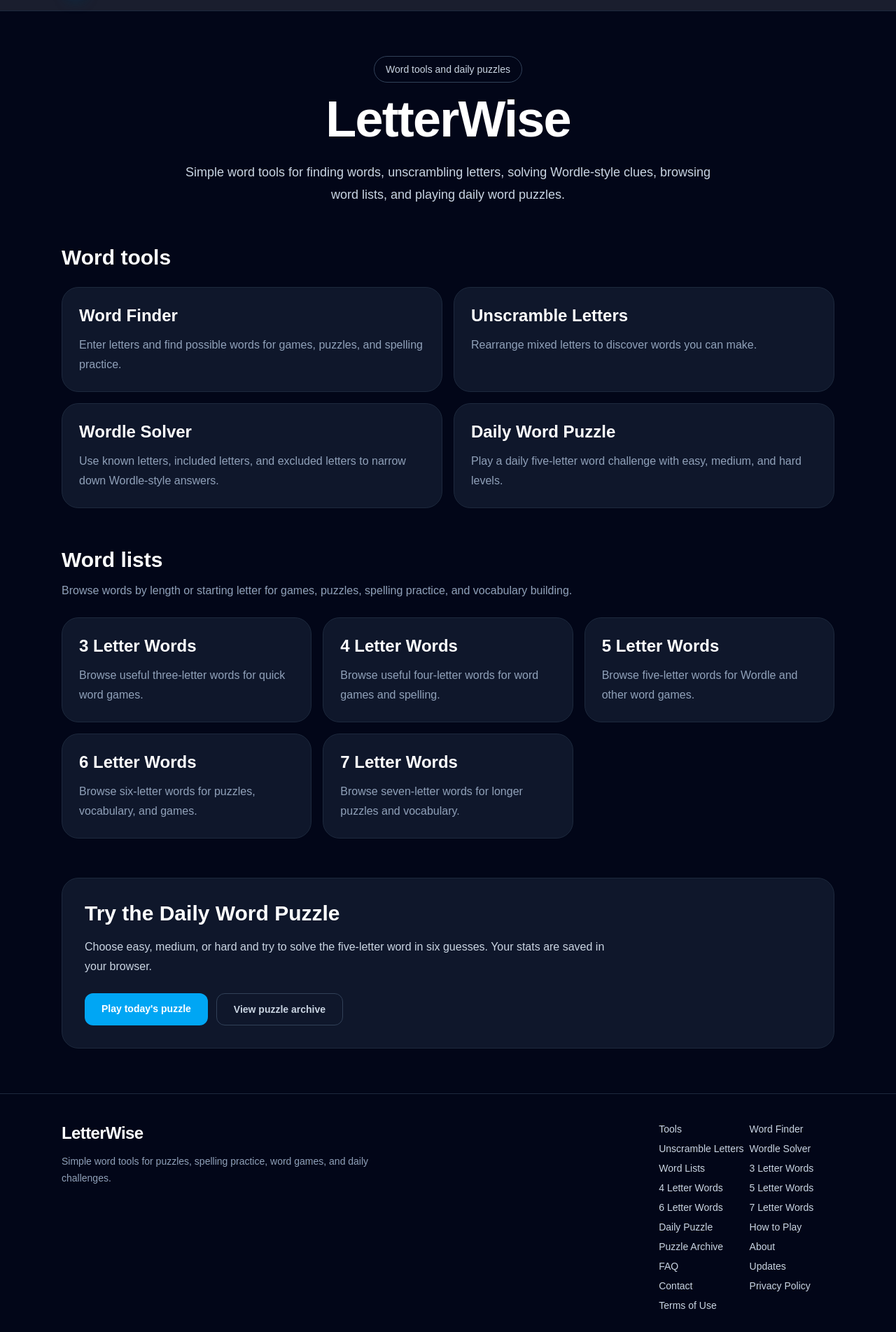
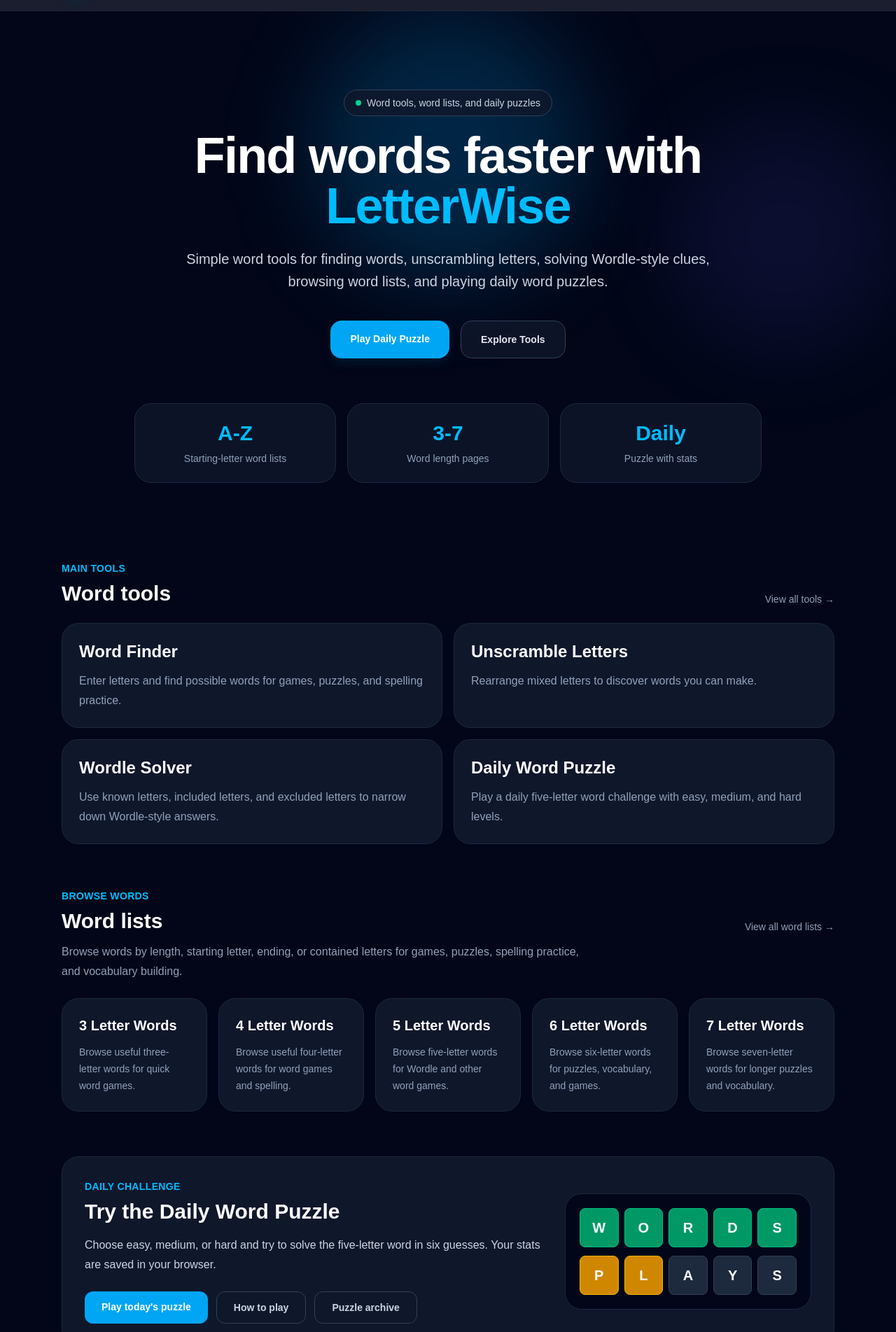
Before and after one commit to LetterWise/letterwise, a Next.js app: page / in a window 1280 px wide. Shown: the part 61-1964 px from the top of the page at 70% size. Built offline with nearby package versions, Linux system fonts and the light colour scheme.

Commit message:
Update page.tsx

```diff
--- a/app/page.tsx
+++ b/app/page.tsx
@@ -56,34 +56,95 @@
 export default function HomePage() {
   return (
     <main className="min-h-screen bg-slate-950 text-white">
-      <section className="mx-auto max-w-6xl px-6 py-16">
-        <div className="text-center">
-          <p className="mb-4 inline-block rounded-full border border-slate-700 px-4 py-2 text-sm text-slate-300">
-            Word tools and daily puzzles
+      <section className="relative overflow-hidden">
+        <div className="absolute left-1/2 top-0 h-96 w-96 -translate-x-1/2 rounded-full bg-sky-500/20 blur-3xl" />
+        <div className="absolute right-0 top-40 h-80 w-80 rounded-full bg-indigo-500/10 blur-3xl" />
+
+        <div className="relative mx-auto max-w-6xl px-6 py-20 sm:py-28">
+          <div className="mx-auto max-w-4xl text-center">
+            <p className="mb-5 inline-flex items-center gap-2 rounded-full border border-slate-700 bg-slate-900/80 px-4 py-2 text-sm text-slate-300">
+              <span className="h-2 w-2 rounded-full bg-emerald-400" />
+              Word tools, word lists, and daily puzzles
             </p>
 
-          <h1 className="text-5xl font-bold tracking-tight sm:text-7xl">
-            LetterWise
+            <h1 className="text-5xl font-black tracking-tight sm:text-7xl">
+              Find words faster with{" "}
+              <span className="text-sky-400">LetterWise</span>
             </h1>
 
-          <p className="mx-auto mt-6 max-w-3xl text-lg leading-8 text-slate-300">
-            Simple word tools for finding words, unscrambling letters, solving
-            Wordle-style clues, browsing word lists, and playing daily word
-            puzzles.
+            <p className="mx-auto mt-6 max-w-3xl text-lg leading-8 text-slate-300 sm:text-xl">
+              Simple word tools for finding words, unscrambling letters,
+              solving Wordle-style clues, browsing word lists, and playing
+              daily word puzzles.
+            </p>
+
+            <div className="mt-10 flex flex-wrap justify-center gap-4">
+              <a
+                href="/daily-word-puzzle"
+                className="rounded-2xl bg-sky-500 px-7 py-4 text-sm font-bold text-white shadow-lg shadow-sky-950/40 hover:bg-sky-400"
+              >
+                Play Daily Puzzle
+              </a>
+
+              <a
+                href="/tools"
+                className="rounded-2xl border border-slate-700 bg-slate-900/80 px-7 py-4 text-sm font-bold text-slate-200 hover:bg-slate-800"
+              >
+                Explore Tools
+              </a>
+            </div>
+          </div>
+
+          <div className="mx-auto mt-16 grid max-w-4xl gap-4 sm:grid-cols-3">
+            <div className="rounded-3xl border border-slate-800 bg-slate-900/80 p-6 text-center">
+              <p className="text-3xl font-black text-sky-400">A-Z</p>
+              <p className="mt-2 text-sm text-slate-400">
+                Starting-letter word lists
               </p>
             </div>
 
-        <section className="mt-14">
-          <h2 className="text-3xl font-bold">Word tools</h2>
+            <div className="rounded-3xl border border-slate-800 bg-slate-900/80 p-6 text-center">
+              <p className="text-3xl font-black text-sky-400">3-7</p>
+              <p className="mt-2 text-sm text-slate-400">
+                Word length pages
+              </p>
+            </div>
+
+            <div className="rounded-3xl border border-slate-800 bg-slate-900/80 p-6 text-center">
+              <p className="text-3xl font-black text-sky-400">Daily</p>
+              <p className="mt-2 text-sm text-slate-400">
+                Puzzle with stats
+              </p>
+            </div>
+          </div>
+        </div>
+      </section>
+
+      <section className="mx-auto max-w-6xl px-6 pb-16">
+        <section>
+          <div className="flex flex-col gap-3 sm:flex-row sm:items-end sm:justify-between">
+            <div>
+              <p className="text-sm font-semibold uppercase tracking-wide text-sky-400">
+                Main tools
+              </p>
+              <h2 className="mt-2 text-3xl font-bold">Word tools</h2>
+            </div>
+
+            <a href="/tools" className="text-sm text-slate-400 hover:text-white">
+              View all tools →
+            </a>
+          </div>
 
           <div className="mt-6 grid gap-4 sm:grid-cols-2">
             {tools.map((tool) => (
               <a
                 key={tool.href}
                 href={tool.href}
-                className="rounded-3xl border border-slate-800 bg-slate-900 p-6 hover:bg-slate-800"
+                className="group rounded-3xl border border-slate-800 bg-slate-900 p-6 transition hover:-translate-y-1 hover:bg-slate-800"
               >
-                <h3 className="text-2xl font-semibold">{tool.title}</h3>
+                <h3 className="text-2xl font-semibold group-hover:text-sky-400">
+                  {tool.title}
+                </h3>
                 <p className="mt-3 leading-7 text-slate-400">
                   {tool.description}
                 </p>
@@ -92,23 +153,38 @@
           </div>
         </section>
 
-        <section className="mt-14">
-          <h2 className="text-3xl font-bold">Word lists</h2>
+        <section className="mt-16">
+          <div className="flex flex-col gap-3 sm:flex-row sm:items-end sm:justify-between">
+            <div>
+              <p className="text-sm font-semibold uppercase tracking-wide text-sky-400">
+                Browse words
+              </p>
+              <h2 className="mt-2 text-3xl font-bold">Word lists</h2>
+            </div>
+
+            <a
+              href="/word-lists"
+              className="text-sm text-slate-400 hover:text-white"
+            >
+              View all word lists →
+            </a>
+          </div>
 
           <p className="mt-3 max-w-3xl leading-7 text-slate-400">
-            Browse words by length or starting letter for games, puzzles,
-            spelling practice, and vocabulary building.
+            Browse words by length, starting letter, ending, or contained
+            letters for games, puzzles, spelling practice, and vocabulary
+            building.
           </p>
 
-          <div className="mt-6 grid gap-4 sm:grid-cols-3">
+          <div className="mt-6 grid gap-4 sm:grid-cols-2 lg:grid-cols-5">
             {wordLists.map((list) => (
               <a
                 key={list.href}
                 href={list.href}
-                className="rounded-3xl border border-slate-800 bg-slate-900 p-6 hover:bg-slate-800"
+                className="rounded-3xl border border-slate-800 bg-slate-900 p-6 transition hover:-translate-y-1 hover:bg-slate-800"
               >
-                <h3 className="text-2xl font-semibold">{list.title}</h3>
-                <p className="mt-3 leading-7 text-slate-400">
+                <h3 className="text-xl font-semibold">{list.title}</h3>
+                <p className="mt-3 text-sm leading-6 text-slate-400">
                   {list.description}
                 </p>
               </a>
@@ -116,12 +192,20 @@
           </div>
         </section>
 
-        <section className="mt-14 rounded-3xl border border-slate-800 bg-slate-900 p-8">
-          <h2 className="text-3xl font-bold">Try the Daily Word Puzzle</h2>
+        <section className="mt-16 overflow-hidden rounded-3xl border border-slate-800 bg-slate-900 p-8">
+          <div className="grid gap-8 lg:grid-cols-[1.3fr_0.7fr] lg:items-center">
+            <div>
+              <p className="text-sm font-semibold uppercase tracking-wide text-sky-400">
+                Daily challenge
+              </p>
+
+              <h2 className="mt-2 text-3xl font-bold">
+                Try the Daily Word Puzzle
+              </h2>
 
               <p className="mt-4 max-w-3xl leading-7 text-slate-300">
-            Choose easy, medium, or hard and try to solve the five-letter word
-            in six guesses. Your stats are saved in your browser.
+                Choose easy, medium, or hard and try to solve the five-letter
+                word in six guesses. Your stats are saved in your browser.
               </p>
 
               <div className="mt-6 flex flex-wrap gap-3">
@@ -133,11 +217,48 @@
                 </a>
 
                 <a
+                  href="/daily-word-puzzle/how-to-play"
+                  className="rounded-xl border border-slate-700 px-6 py-3 text-sm font-semibold text-slate-300 hover:bg-slate-800 hover:text-white"
+                >
+                  How to play
+                </a>
+
+                <a
                   href="/daily-word-puzzle/archive"
                   className="rounded-xl border border-slate-700 px-6 py-3 text-sm font-semibold text-slate-300 hover:bg-slate-800 hover:text-white"
                 >
-              View puzzle archive
+                  Puzzle archive
                 </a>
+              </div>
+            </div>
+
+            <div className="rounded-3xl border border-slate-800 bg-slate-950 p-5">
+              <div className="grid grid-cols-5 gap-2">
+                {["W", "O", "R", "D", "S"].map((letter) => (
+                  <div
+                    key={letter}
+                    className="flex aspect-square items-center justify-center rounded-lg border border-emerald-500 bg-emerald-600 text-xl font-black"
+                  >
+                    {letter}
+                  </div>
+                ))}
+              </div>
+
+              <div className="mt-3 grid grid-cols-5 gap-2">
+                {["P", "L", "A", "Y", "S"].map((letter, index) => (
+                  <div
+                    key={letter + index}
+                    className={`flex aspect-square items-center justify-center rounded-lg border text-xl font-black ${
+                      index < 2
+                        ? "border-yellow-500 bg-yellow-600"
+                        : "border-slate-700 bg-slate-800"
+                    }`}
+                  >
+                    {letter}
+                  </div>
+                ))}
+              </div>
+            </div>
           </div>
         </section>
       </section>
```
Lines whose indentation alone changed are shown as unchanged.
